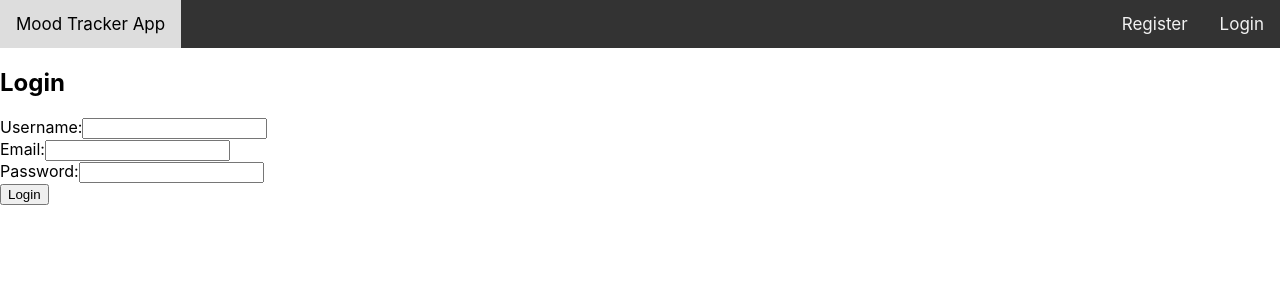
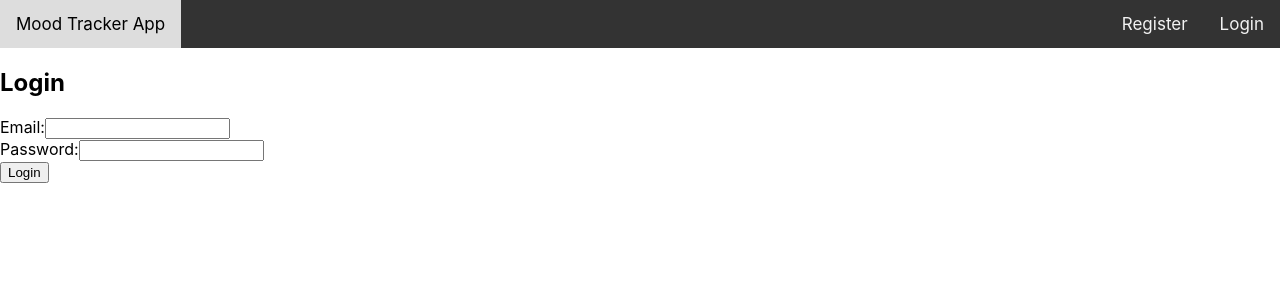
Before and after one commit to lelyu/Mood-Tracker-Frontend, a React (Create React App) app in the folder mood-tracker/: page /login in a window 1280 px wide. Shown: the top 300 px of the page. Built offline with nearby package versions, Linux system fonts and the light colour scheme.

Commit message:
fix bugs

```diff
--- a/mood-tracker/src/components/Auth/AuthForm.js
+++ b/mood-tracker/src/components/Auth/AuthForm.js
@@ -3,6 +3,7 @@ import React from 'react'
 
 const AuthForm = ({ onSubmit, isRegister, setFormData, formData, error }) => (
 	<form onSubmit={onSubmit}>
+		{isRegister && (
 			<div>
 				<label>Username:</label>
 				<input
@@ -14,6 +15,7 @@ const AuthForm = ({ onSubmit, isRegister, setFormData, formData, error }) => (
 					required
 				/>
 			</div>
+		)}
 		<div>
 			<label>Email:</label>
 			<input
--- a/mood-tracker/src/components/Auth/Login.js
+++ b/mood-tracker/src/components/Auth/Login.js
@@ -5,14 +5,16 @@ import axios from 'axios'
 
 const API_URL = 'http://localhost:3000/api/v1/'
 const Login = () => {
-	const [formData, setFormData] = useState({ username: '', password: '' })
+	const [formData, setFormData] = useState({ email: '', password: '' })
 	const [error, setError] = useState('')
 	const [isLoggedIn, setIsLoggedIn] = useState(false)
 
 	const handleLogin = async (e) => {
 		e.preventDefault()
 		try {
-			const response = await axios.post(API_URL + 'login', formData) // Replace with your actual API route
+			const response = await axios.post(API_URL + 'login', formData, {
+				withCredentials: true,
+			}) // Replace with your actual API route
 			console.log('Login successful:', response.data)
 			setIsLoggedIn(true)
 			// Redirect user or save token, etc.
@@ -23,7 +25,13 @@ const Login = () => {
 
 	const handleLogout = async () => {
 		try {
-			const response = await axios.post(API_URL + 'logout') // Replace with your actual API route
+			const response = await axios.post(
+				API_URL + 'logout',
+				{},
+				{
+					withCredentials: true,
+				}
+			) // Replace with your actual API route
 			console.log('Logout successful:', response.data)
 			setIsLoggedIn(false)
 			// Redirect user or clear token, etc.
--- a/mood-tracker/src/components/Dashboard/Dashboard.js
+++ b/mood-tracker/src/components/Dashboard/Dashboard.js
@@ -9,8 +9,9 @@ const Dashboard = () => {
 	const testAuthAPICalls = async () => {
 		try {
 			console.log('Testing API calls...')
-			console.log(API_URL)
-			const response = await axios.get(API_URL + 'dashboard')
+			const response = await axios.get(API_URL + 'dashboard', {
+				withCredentials: true,
+			})
 			console.log('Test API call:', response.data)
 		} catch (err) {
 			console.error(
```
Lines whose indentation alone changed are shown as unchanged.
